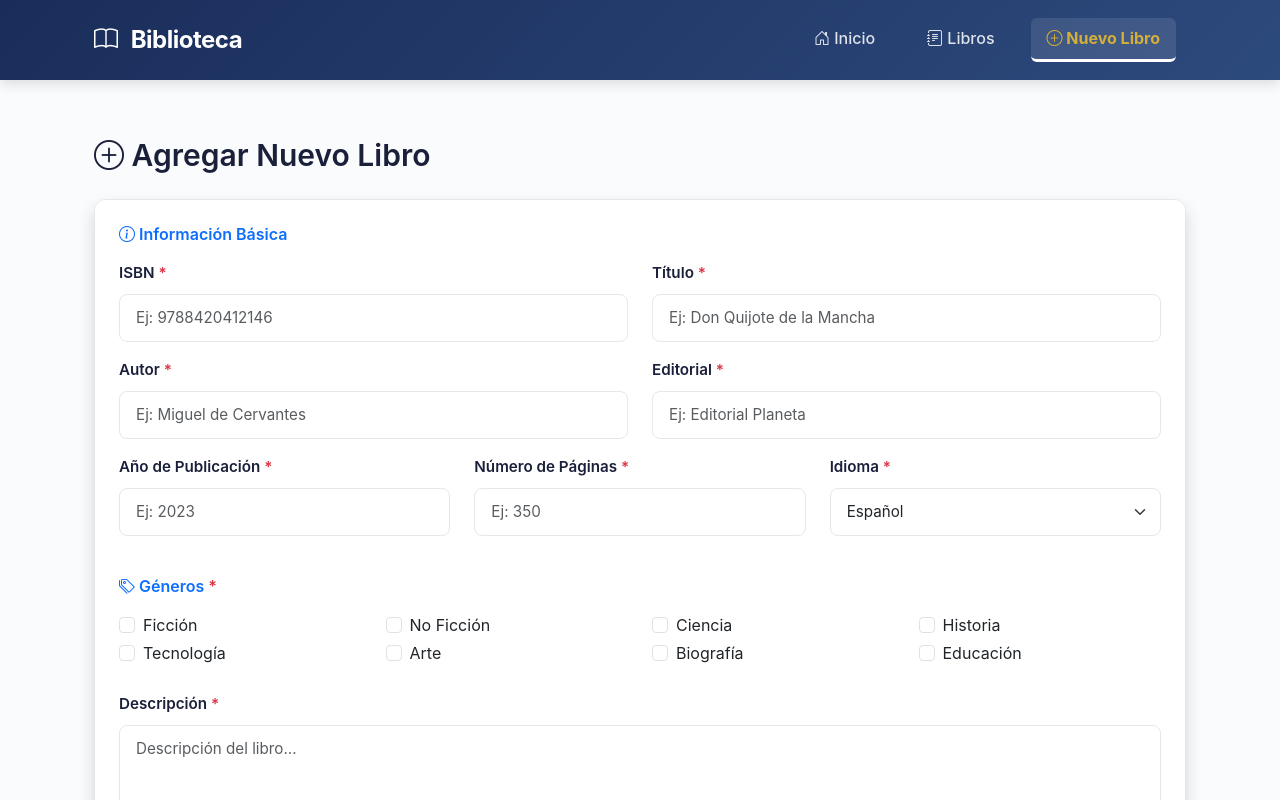
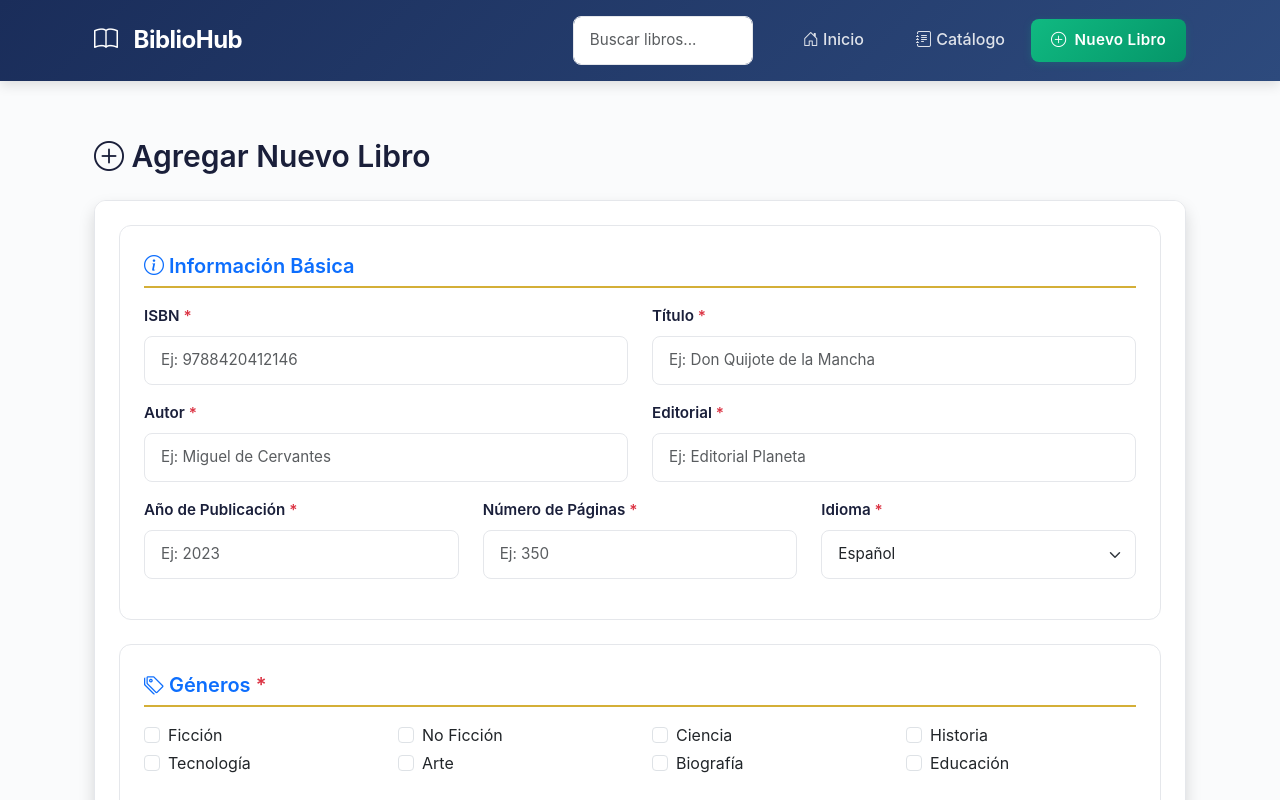
Before and after one commit to saamuelcardonaa/biblioteca_, an Angular app in the folder frontend-angular/: page /nuevo in a window 1280 px wide. Shown: the top 800 px of the page. Built offline with nearby package versions, Linux system fonts and the light colour scheme.

Commit message:
cambio frontend angular

```diff
--- a/frontend-angular/src/app/app.component.ts
+++ b/frontend-angular/src/app/app.component.ts
@@ -11,5 +11,5 @@ import { FooterComponent } from './components/footer/footer.component';
   styleUrls: ['./app.component.css']
 })
 export class AppComponent {
-  title = 'Biblioteca - Sistema de Gestión de Libros';
+  title = 'BiblioHub - Catálogo de Libros';
 }
--- a/frontend-angular/src/app/components/footer/footer.component.html
+++ b/frontend-angular/src/app/components/footer/footer.component.html
@@ -1,7 +1,7 @@
 <footer class="bg-dark text-white text-center py-4 mt-5">
   <div class="container">
     <p class="mb-0">
-      <i class="bi bi-book"></i> Sistema de Gestión de Biblioteca {{ currentYear }}
+      <i class="bi bi-book"></i> BiblioHub {{ currentYear }}
     </p>
     <p class="mb-0 text-muted small">
       Desarrollado con Angular + Node.js + Express + MongoDB
--- a/frontend-angular/src/app/components/home/home.component.css
+++ b/frontend-angular/src/app/components/home/home.component.css
@@ -98,6 +98,29 @@
 .kpis-section {
   padding: 4rem 0;
   background-color: #fafbfc;
+}
+
+/* ============================================
+   EXPLORE GENRES SECTION
+   ============================================ */
+.genres-section {
+  padding: 3rem 0;
+  background-color: #ffffff;
+}
+
+.genres-section .section-header h2 {
+  font-size: 2.25rem;
+  font-weight: 700;
+  color: #1a2d5a;
+}
+
+.genres-section .badge {
+  cursor: pointer;
+  transition: transform 0.2s ease;
+}
+
+.genres-section .badge:hover {
+  transform: scale(1.1);
 }
 
 .section-header {
--- a/frontend-angular/src/app/components/home/home.component.html
+++ b/frontend-angular/src/app/components/home/home.component.html
@@ -1,24 +1,20 @@
 <!-- HERO SECTION -->
 <section class="hero-section">
-  <div class="container">
+  <div class="container text-center">
     <div class="hero-content">
       <h1 class="hero-title">
-        <i class="bi bi-book-fill"></i>
-        Biblioteca Premium
+        <i class="bi bi-book"></i>
+        BiblioHub
       </h1>
       <p class="hero-subtitle">
-        Gestiona tu colección de libros con elegancia y precisión
+        Tu catálogo de libros reinventado
       </p>
-      <p class="hero-description">
-        Sistema completo de gestión bibliotecaria con búsqueda avanzada, validaciones en tiempo real
-        y una experiencia de usuario moderna
-      </p>
-      <div class="hero-buttons mt-5">
+      <div class="hero-buttons mt-4">
         <a class="btn btn-primary btn-lg me-3" routerLink="/libros">
-          <i class="bi bi-journal-text"></i> Explorar Biblioteca
+          <i class="bi bi-journal-text"></i> Explorar Catálogo
         </a>
         <a class="btn btn-success btn-lg" routerLink="/nuevo">
-          <i class="bi bi-plus-circle"></i> Agregar Libro
+          <i class="bi bi-plus-circle"></i> Nuevo Libro
         </a>
       </div>
     </div>
@@ -29,8 +25,8 @@
 <section class="kpis-section">
   <div class="container">
     <div class="section-header text-center mb-5">
-      <h2>Tu Biblioteca en Números</h2>
-      <p class="text-muted">Estadísticas en tiempo real de tu colección</p>
+      <h2>Estadísticas del Catálogo</h2>
+      <p class="text-muted">Datos actualizados sobre tus libros</p>
     </div>
 
     <div *ngIf="loading" class="spinner-container">
@@ -97,12 +93,37 @@
   </div>
 </section>
 
+<!-- EXPLORE BY GENRES -->
+<section class="genres-section">
+  <div class="container">
+    <div class="section-header text-center mb-4">
+      <h2>Explorar por Géneros</h2>
+    </div>
+
+    <div class="d-flex flex-wrap justify-content-center gap-2 mb-5" *ngIf="!loading && generosArray.length">
+      <a *ngFor="let g of generosArray" class="badge badge-lg bg-info text-decoration-none" href="javascript:void(0)">
+        {{ g }}
+      </a>
+    </div>
+
+    <div class="text-center text-muted" *ngIf="!loading && generosArray.length === 0">
+      <p>No hay géneros disponibles aún.</p>
+    </div>
+
+    <div class="text-center" *ngIf="loading">
+      <div class="spinner-border text-primary" role="status">
+        <span class="visually-hidden">Cargando...</span>
+      </div>
+    </div>
+  </div>
+</section>
+
 <!-- HOW IT WORKS SECTION -->
 <section class="how-it-works-section">
   <div class="container">
     <div class="section-header text-center mb-5">
       <h2>Cómo Funciona</h2>
-      <p class="text-muted">Tres simples pasos para gestionar tu biblioteca</p>
+      <p class="text-muted">Tres simples pasos para gestionar tu catálogo</p>
     </div>
 
     <div class="row g-4">
@@ -229,10 +250,10 @@
   <div class="container">
     <div class="cta-content text-center">
       <h2>¿Listo para comenzar?</h2>
-      <p>Explora tu biblioteca o agrega nuevos títulos ahora</p>
+      <p>Explora tu catálogo o agrega nuevos títulos ahora</p>
       <div class="cta-buttons mt-4">
         <a class="btn btn-primary btn-lg me-3" routerLink="/libros">
-          <i class="bi bi-journal-text"></i> Ver Biblioteca Completa
+          <i class="bi bi-journal-text"></i> Ver Catálogo Completo
         </a>
         <a class="btn btn-success btn-lg" routerLink="/nuevo">
           <i class="bi bi-plus-circle"></i> Crear Nuevo Libro
--- a/frontend-angular/src/app/components/home/home.component.ts
+++ b/frontend-angular/src/app/components/home/home.component.ts
@@ -17,6 +17,11 @@ export class HomeComponent implements OnInit {
   ultimoLibro: any = null;
   loading: boolean = true;
   error: string = '';
+
+  // helper para iterar en plantilla
+  get generosArray(): string[] {
+    return Array.from(this.generosUnicos);
+  }
 
   constructor(private libroService: LibroService) {}
 
--- a/frontend-angular/src/app/components/libro-form/libro-form.component.css
+++ b/frontend-angular/src/app/components/libro-form/libro-form.component.css
@@ -1,6 +1,25 @@
 .form-control.is-invalid,
 .form-select.is-invalid {
   border-color: #dc3545;
+}
+
+/* Section styling */
+.form-section {
+  padding: 1.5rem;
+  border: 1px solid #e5e7eb;
+  border-radius: 0.75rem;
+  margin-bottom: 1.5rem;
+  background-color: #ffffff;
+}
+
+.form-section-title {
+  font-size: 1.25rem;
+  font-weight: 600;
+  color: #1a2d5a;
+  border-bottom: 2px solid #d4af37;
+  display: inline-block;
+  padding-bottom: 0.25rem;
+  margin-bottom: 1rem;
 }
 
 .form-control.is-valid,
--- a/frontend-angular/src/app/components/libro-form/libro-form.component.html
+++ b/frontend-angular/src/app/components/libro-form/libro-form.component.html
@@ -18,10 +18,11 @@
     <div class="card-body">
       <form [formGroup]="libroForm" (ngSubmit)="onSubmit()">
 
-        <!-- Información Básica -->
-        <h5 class="text-primary mb-3">
+        <!-- Información básica en secciones claramente delimitadas -->
+        <fieldset class="form-section">
+          <legend class="form-section-title text-primary mb-3">
             <i class="bi bi-info-circle"></i> Información Básica
-        </h5>
+          </legend>
 
           <div class="row">
             <div class="col-md-6 mb-3">
@@ -125,11 +126,12 @@
               </select>
             </div>
           </div>
+        </fieldset>
 
-        <!-- Géneros -->
-        <h5 class="text-primary mb-3 mt-4">
+        <fieldset class="form-section mt-4">
+          <legend class="form-section-title text-primary mb-3">
             <i class="bi bi-tags"></i> Géneros <span class="text-danger">*</span>
-        </h5>
+          </legend>
           <div class="row mb-3">
             <div class="col-md-3" *ngFor="let genero of generosDisponibles">
               <div class="form-check">
@@ -148,9 +150,13 @@
           <div class="text-danger small" *ngIf="generosFormArray.invalid && generosFormArray.touched">
             Selecciona al menos un género.
           </div>
+        </fieldset>
 
-        <!-- Descripción -->
-        <div class="mb-3 mt-4">
+        <fieldset class="form-section mt-4">
+          <legend class="form-section-title text-primary mb-3">
+            <i class="bi bi-card-text"></i> Descripción <span class="text-danger">*</span>
+          </legend>
+          <div class="mb-3">
             <label class="form-label">Descripción <span class="text-danger">*</span></label>
             <textarea
               class="form-control"
@@ -163,11 +169,12 @@
               {{ getErrorMessage('descripcion') }}
             </div>
           </div>
+        </fieldset>
 
-        <!-- Precio y Stock -->
-        <h5 class="text-primary mb-3 mt-4">
+        <fieldset class="form-section mt-4">
+          <legend class="form-section-title text-primary mb-3">
             <i class="bi bi-cash-coin"></i> Precio y Disponibilidad
-        </h5>
+          </legend>
           <div class="row">
             <div class="col-md-6 mb-3">
               <label class="form-label">Precio (€) <span class="text-danger">*</span></label>
@@ -183,7 +190,6 @@
                 {{ getErrorMessage('precio') }}
               </div>
             </div>
-
             <div class="col-md-6 mb-3">
               <label class="form-label">Stock <span class="text-danger">*</span></label>
               <input
@@ -198,9 +204,10 @@
               </div>
             </div>
           </div>
+        </fieldset>
 
         <!-- Portada (Opcional) -->
-        <div class="mb-3">
+        <div class="mb-3 mt-4">
           <label class="form-label">URL de la Portada (Opcional)</label>
           <input
             type="text"
--- a/frontend-angular/src/app/components/libro-list/libro-list.component.css
+++ b/frontend-angular/src/app/components/libro-list/libro-list.component.css
@@ -227,6 +227,21 @@
   min-height: 400px;
 }
 
+/* Empty state */
+.alert-empty {
+  background-color: #f3f4f6;
+  color: #6b7280;
+  border: 1px dashed #d1d5db;
+  text-align: center;
+  padding: 2rem;
+  border-radius: 0.75rem;
+  font-size: 1.125rem;
+  display: flex;
+  align-items: center;
+  justify-content: center;
+  gap: 0.75rem;
+}
+
 /* ============================================
    RESPONSIVE
    ============================================ */
--- a/frontend-angular/src/app/components/libro-list/libro-list.component.html
+++ b/frontend-angular/src/app/components/libro-list/libro-list.component.html
@@ -168,8 +168,9 @@
   </div>
 
   <!-- Mensaje si no hay libros -->
-  <div class="alert alert-info" *ngIf="!loading && libros.length === 0">
-    <i class="bi bi-info-circle"></i> No se encontraron libros con los filtros aplicados.
+  <div class="alert-empty" *ngIf="!loading && libros.length === 0">
+    <i class="bi bi-info-circle"></i>
+    <span>No se encontraron libros con los filtros aplicados.</span>
   </div>
 
   <!-- Paginación -->
--- a/frontend-angular/src/app/components/navbar/navbar.component.html
+++ b/frontend-angular/src/app/components/navbar/navbar.component.html
@@ -1,13 +1,18 @@
 <nav class="navbar navbar-expand-lg navbar-dark bg-primary">
   <div class="container">
-    <a class="navbar-brand" routerLink="/">
-      <i class="bi bi-book"></i> Biblioteca
+    <a class="navbar-brand d-flex align-items-center" routerLink="/">
+      <i class="bi bi-book"></i>
+      <span class="ms-2">BiblioHub</span>
     </a>
     <button class="navbar-toggler" type="button" data-bs-toggle="collapse" data-bs-target="#navbarNav">
       <span class="navbar-toggler-icon"></span>
     </button>
     <div class="collapse navbar-collapse" id="navbarNav">
-      <ul class="navbar-nav ms-auto">
+      <form class="d-flex ms-auto me-3" role="search">
+        <input class="form-control me-2 search-input" type="search" placeholder="Buscar libros..." aria-label="Search">
+        <!-- opcionalmente un botón de búsqueda icon -->
+      </form>
+      <ul class="navbar-nav">
         <li class="nav-item">
           <a class="nav-link" routerLink="/" routerLinkActive="active" [routerLinkActiveOptions]="{exact: true}">
             <i class="bi bi-house-door"></i> Inicio
@@ -15,11 +20,11 @@
         </li>
         <li class="nav-item">
           <a class="nav-link" routerLink="/libros" routerLinkActive="active">
-            <i class="bi bi-journal-text"></i> Libros
+            <i class="bi bi-journal-text"></i> Catálogo
           </a>
         </li>
         <li class="nav-item">
-          <a class="nav-link" routerLink="/nuevo" routerLinkActive="active">
+          <a class="btn btn-success btn-sm" routerLink="/nuevo">
             <i class="bi bi-plus-circle"></i> Nuevo Libro
           </a>
         </li>
--- a/frontend-angular/src/index.html
+++ b/frontend-angular/src/index.html
@@ -2,7 +2,7 @@
 <html lang="es">
 <head>
   <meta charset="utf-8">
-  <title>Biblioteca - Sistema de Gestión de Libros</title>
+  <title>BiblioHub - Catálogo de Libros</title>
   <base href="/">
   <meta name="viewport" content="width=device-width, initial-scale=1">
   <link rel="icon" type="image/x-icon" href="favicon.ico">
--- a/frontend-angular/src/styles.css
+++ b/frontend-angular/src/styles.css
@@ -1,5 +1,5 @@
 /* ============================================
-   BIBLIOTECA PREMIUM - SISTEMA GLOBAL CSS
+   BIBLIOHUB PREMIUM - SISTEMA GLOBAL CSS
    ============================================ */
 
 /* Paleta de colores */
@@ -124,6 +124,36 @@ nav, .navbar {
   background: linear-gradient(135deg, var(--primary-dark) 0%, var(--primary-light) 100%);
   box-shadow: var(--shadow-md);
   padding: 1rem 0;
+  position: sticky;
+  top: 0;
+  z-index: 2000;
+}
+
+/* Navbar search box */
+.navbar .form-control.search-input {
+  width: 180px;
+  transition: width 0.3s ease;
+}
+
+.navbar .form-control.search-input:focus {
+  width: 240px;
+}
+
+.navbar-brand {
+  font-weight: 700;
+  font-size: 1.5rem;
+}
+
+/* Override default link colors for better contrast */
+.nav-link {
+  color: rgba(255, 255, 255, 0.85) !important;
+}
+
+.nav-link:hover,
+.nav-link.active {
+  color: var(--primary-accent) !important;
+  background-color: rgba(255, 255, 255, 0.1);
+  border-radius: 0.375rem;
 }
 
 .navbar-brand {
```
Lines whose indentation alone changed are shown as unchanged.
